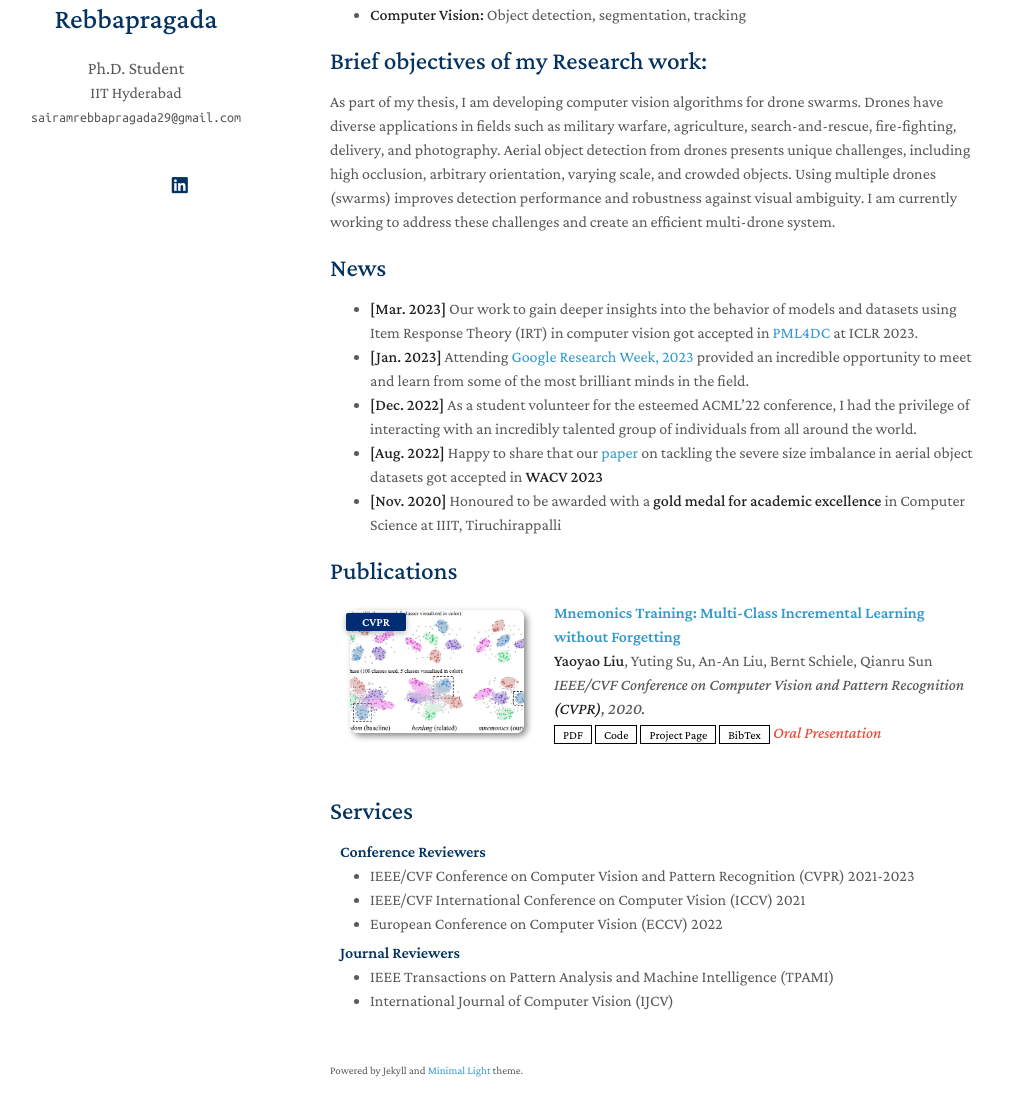
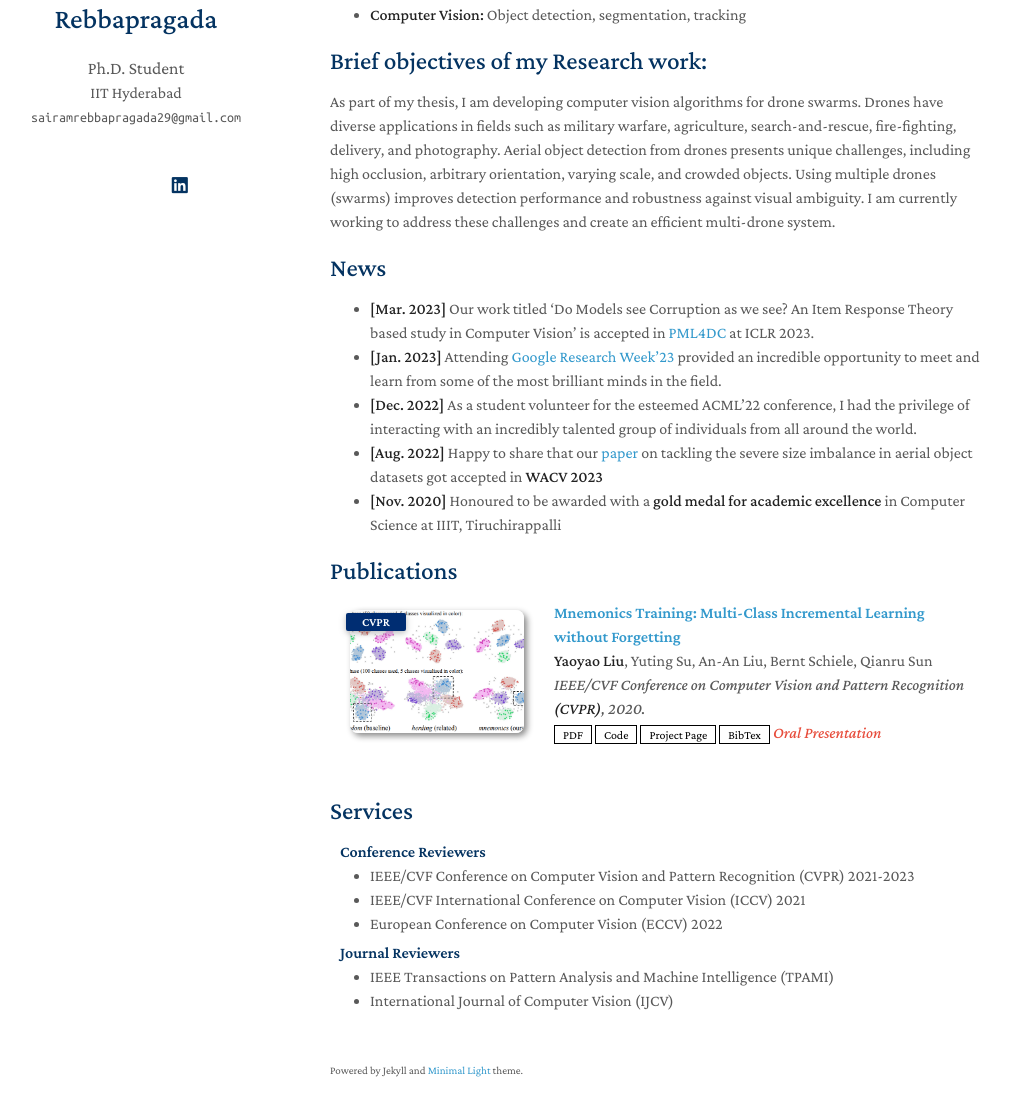
Before and after one commit to sairamrebbapragada/sairamrebbapragada.github.io, a Jekyll site: the page built from index.md, in a window 1280 px wide and 1367 px high. Shown: the part 216-1332 px from the top of the window, without its empty margins (140-1150 px from the left). Built offline with Jekyll 4.4.1, drawn with Linux system fonts in a browser that asks for light colours; nearby versions of some CDN libraries; a style sheet for code colours, icons or effects is not loaded; our own code applies the rules of GitHub Pages for plain Markdown files.

Commit message:
Update index.md

```diff
--- a/index.md
+++ b/index.md
@@ -18,8 +18,8 @@ As part of my thesis, I am developing computer vision algorithms for drone swarm
 
 
 ## News
-- **[Mar. 2023]** Our work to gain deeper insights into the behavior of models and datasets using Item Response Theory (IRT) in computer vision got accepted in [PML4DC](https://pml4dc.github.io/iclr2023/) at ICLR 2023.
-- **[Jan. 2023]** Attending [Google Research Week, 2023]((https://sites.google.com/view/researchweek2023/home)) provided an incredible opportunity to meet and learn from some of the most brilliant minds in the field.
+- **[Mar. 2023]** Our work titled 'Do Models see Corruption as we see? An Item Response Theory based study in Computer Vision' is accepted in [PML4DC](https://pml4dc.github.io/iclr2023/) at ICLR 2023.
+- **[Jan. 2023]** Attending [Google Research Week'23](https://sites.google.com/view/researchweek2023/home) provided an incredible opportunity to meet and learn from some of the most brilliant minds in the field.
 - **[Dec. 2022]** As a student volunteer for the esteemed ACML'22 conference, I had the privilege of interacting with an incredibly talented group of individuals from all around the world.
 - **[Aug. 2022]** Happy to share that our [paper](https://openaccess.thecvf.com/content/WACV2023/papers/Sairam_ARUBA_An_Architecture-Agnostic_Balanced_Loss_for_Aerial_Object_Detection_WACV_2023_paper.pdf) on tackling the severe size imbalance in aerial object datasets got accepted in **WACV 2023**
 - **[Nov. 2020]** Honoured to be awarded with a **gold medal for academic excellence** in Computer Science at IIIT, Tiruchirappalli
```
